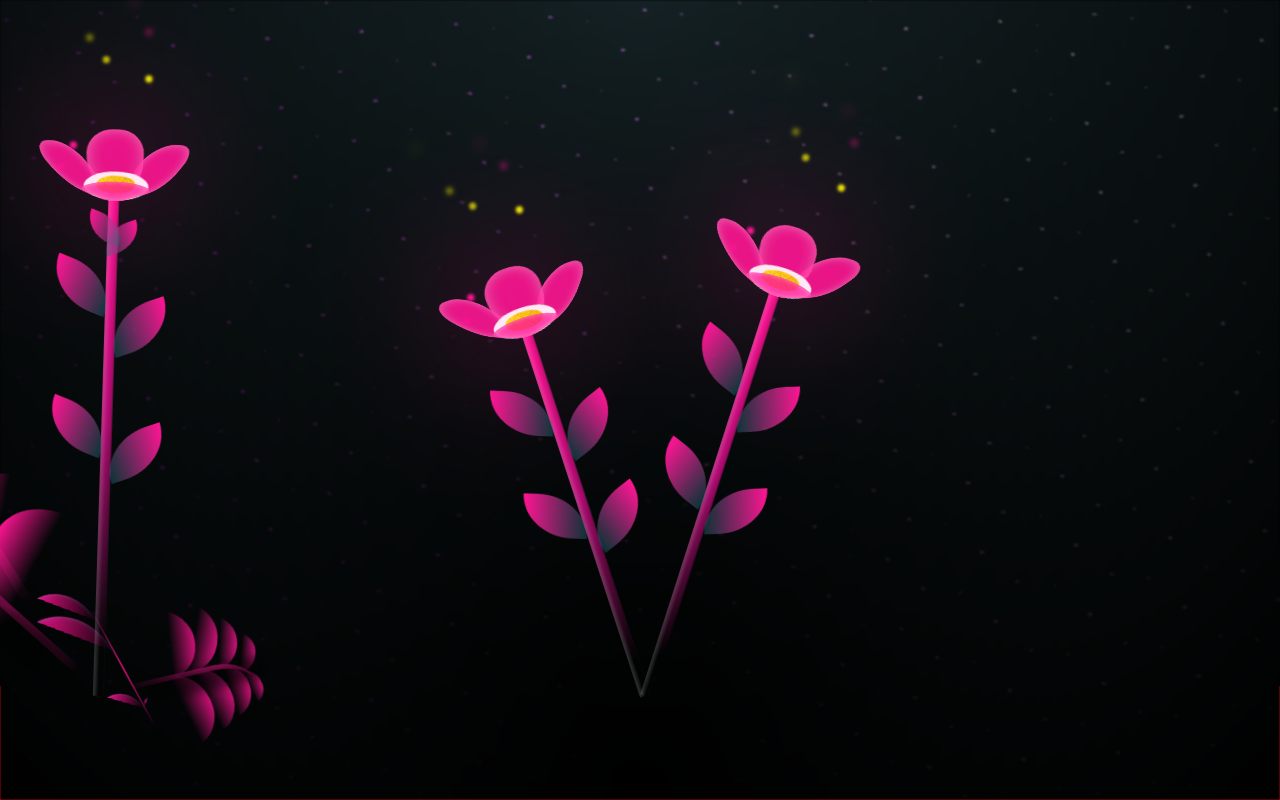
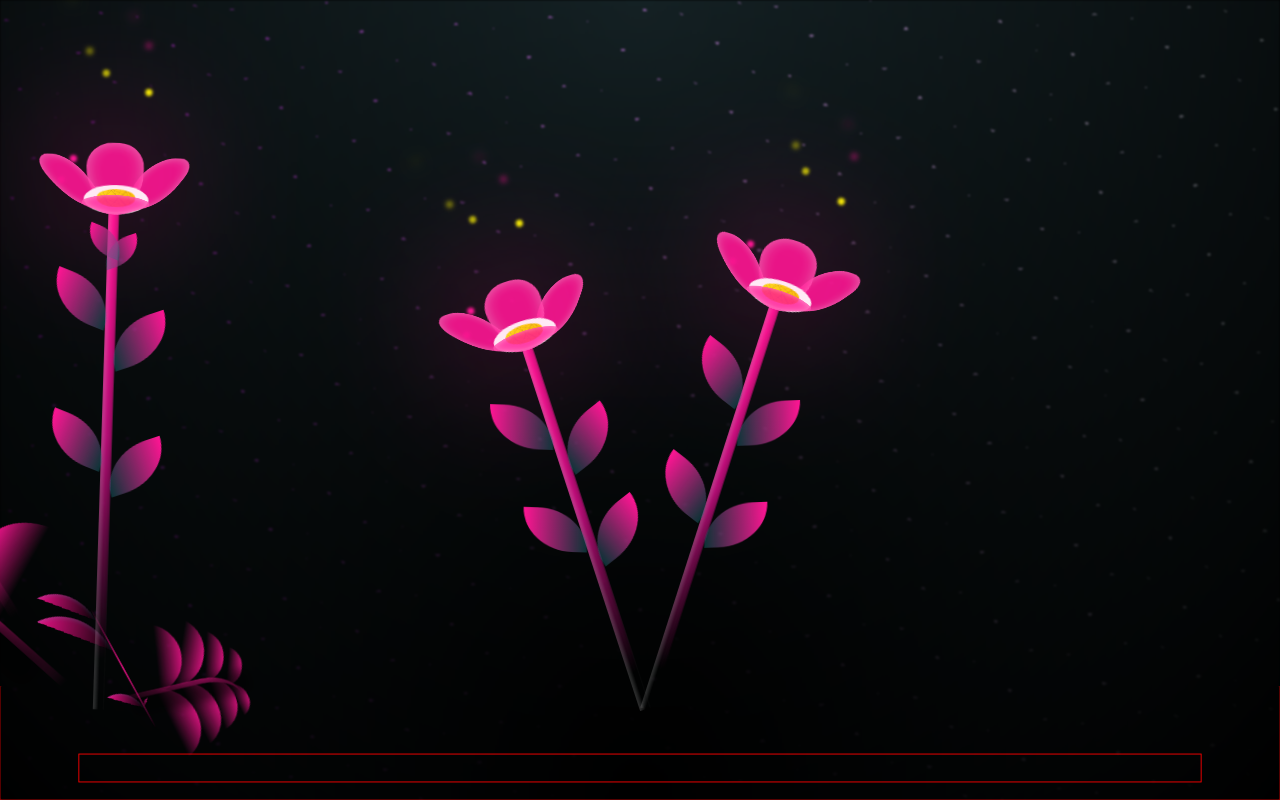
Before and after one commit to KevinB2004/Preciosas-como-usted, a plain HTML site: page index.html in a window 1280 px wide. Drawn offline with Linux system fonts and the light colour scheme.

Commit message:
Update index.html

```diff
--- a/index.html
+++ b/index.html
@@ -10,9 +10,8 @@
   <body class="not-loaded">
     <div id="contenedor" class="col-12">
       <div class="col-12"> TEXTO TEXO</div>
-      <div class="col-12">
       <div class="night"></div>
-    <div class="flowers">
+      <div class="flowers col-12">
         <div class="flower flower--1">
           <div class="flower__leafs flower__leafs--1">
             <div class="flower__leaf flower__leaf--1"></div>
@@ -314,7 +313,6 @@
         </div>
       </div>
     </div>
-    </div>
     <script src="pink-flowers.js"></script>
   </body>
 </html>
```
Lines whose indentation alone changed are shown as unchanged.
